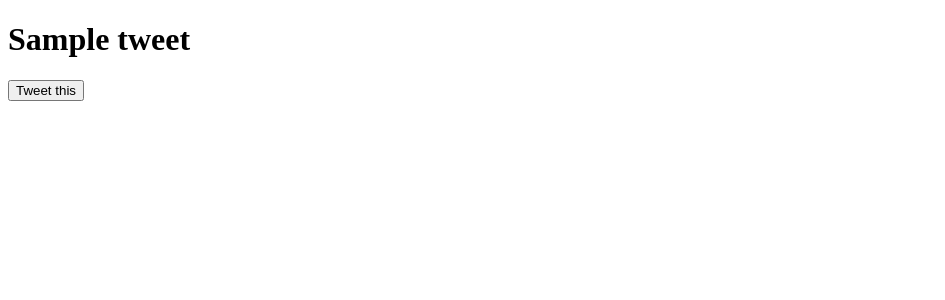
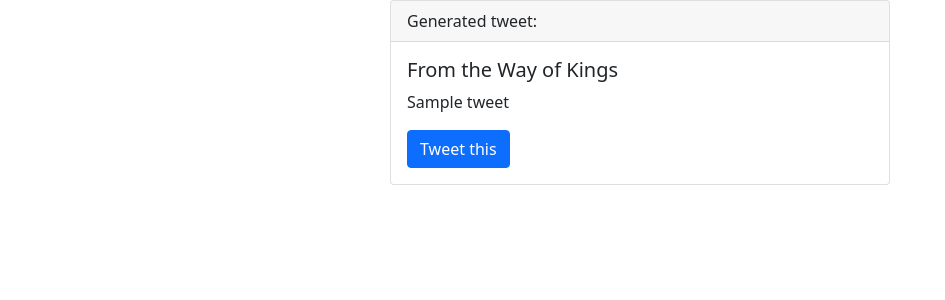
Before and after one commit to Lartg/tweet-bot, a Flask app: template flask_app/templates/base.html in a window 1280 px wide. Shown: the top 300 px of the page, without its empty margins (0-945 px from the left). Run offline with Flask 2, Linux system fonts and the light colour scheme; the template is opened without the code that fills it: most values are stand-ins (such as "Sample title", 1, 10 or a date in 2020).

Commit message:
made a card

```diff
--- a/flask_app/templates/base.html
+++ b/flask_app/templates/base.html
@@ -2,13 +2,26 @@
 <html lang="en">
 <head>
   <meta charset="UTF-8">
-  <title>Document</title>
+  <title>Stormlight tweets</title>
+  <link href="https://cdn.jsdelivr.net/npm/bootstrap@5.0.2/dist/css/bootstrap.min.css" rel="stylesheet" integrity="sha384-EVSTQN3/azprG1Anm3QDgpJLIm9Nao0Yz1ztcQTwFspd3yD65VohhpuuCOmLASjC" crossorigin="anonymous">
 </head>
-<body>
-  <h1>{{tweet}}</h1>
-  <form action="/tweet" method="post">
-    <input type="hidden" name="tweet" value="{{ tweet }}">
-    <button type="submit">Tweet this</button>
- </form>
+<body style="
+  display: flex;
+  flex-direction: column;
+  align-items: center;
+">
+ <div class="card" style="width: 500px;">
+  <div class="card-header">
+    Generated tweet:
+  </div>
+  <div class="card-body">
+    <h5 class="card-title">From the Way of Kings</h5>
+    <p class="card-text">{{tweet}}</p>
+    <form action="/tweet" method="post">
+      <input type="hidden" name="tweet" value="{{ tweet }}">
+      <button class="btn btn-primary" type="submit">Tweet this</button>
+   </form>
+  </div>
+</div>
 </body>
 </html>
```
